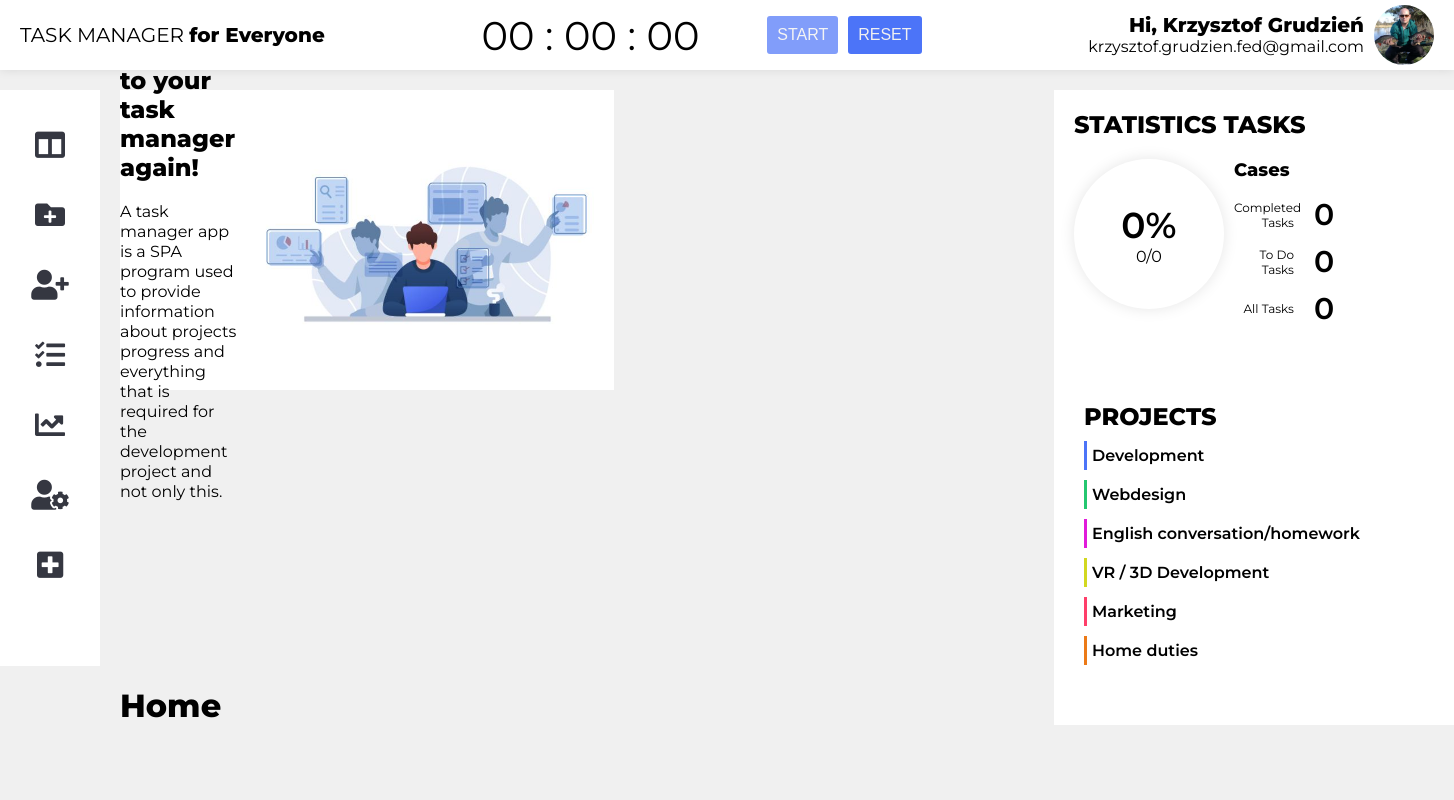
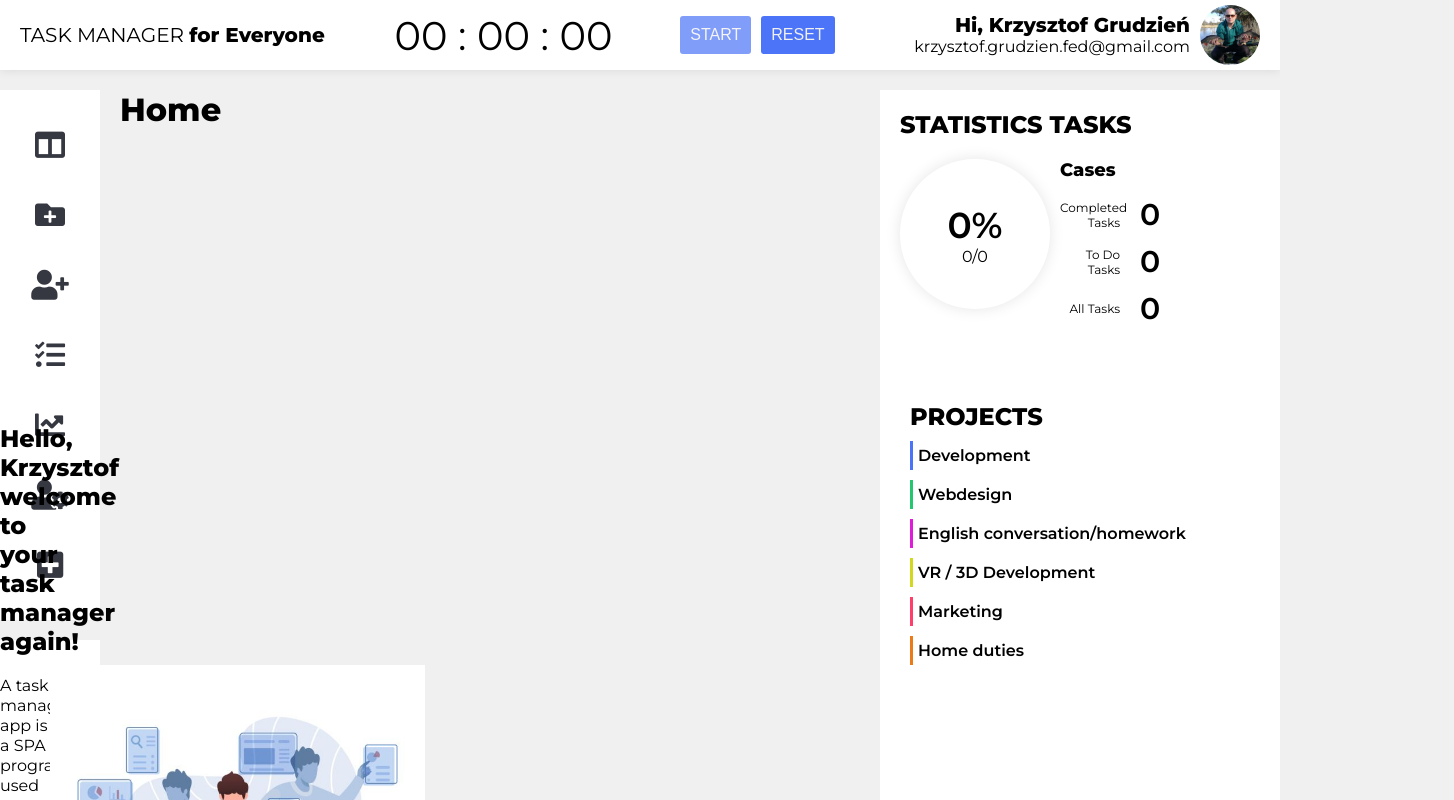
Before and after one commit to KrzysztofGrudzien/React-To-Do-App, a React (Create React App) app: page / in a window 1280 px wide. Shown: the top 800 px of the page, 1454 px wide, since content can reach past the window. Built offline with nearby package versions, Linux system fonts and the light colour scheme.

Commit message:
change grid layout

```diff
--- a/src/components/App/App.scss
+++ b/src/components/App/App.scss
@@ -33,7 +33,7 @@ body {
   grid-template-rows: 70px 1fr;
   grid-template-areas:
     "header header header header"
-    "menu aside aside intro"
+    "menu content content intro"
     "menu content content intro"
     "menu content content intro";
   position: relative;
```
